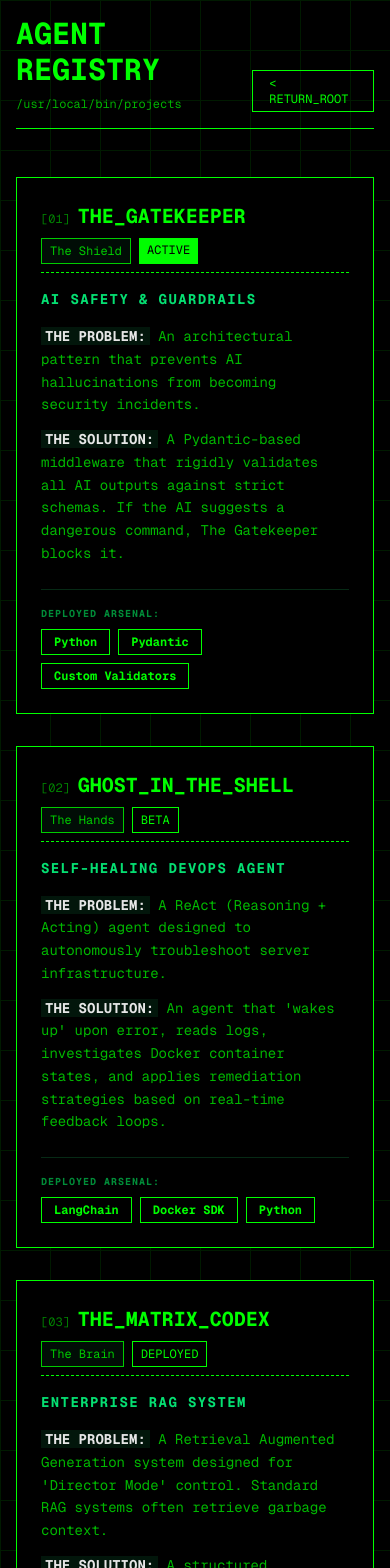
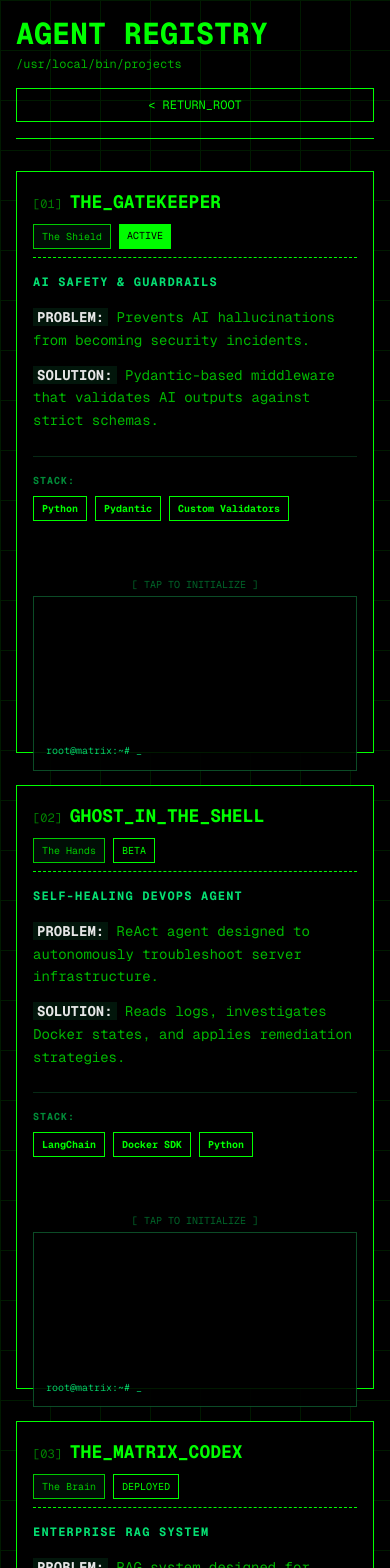
Before and after one commit to pabl0ramirez/matrix-cr-studio, a Next.js app: page /portfolio in a window 390 px wide. Shown: the top 1568 px of the page. Built offline with nearby package versions, Linux system fonts and the light colour scheme.

Commit message:
Fix mobile responsiveness and terminal logs

```diff
--- a/src/app/portfolio/page.js
+++ b/src/app/portfolio/page.js
@@ -3,37 +3,31 @@ import React, { useState, useEffect } from 'react';
 import Link from 'next/link';
 
 // --- SUB-COMPONENT: The Interactive Terminal ---
-const Terminal = ({ command, logs, isHovered }) => {
+const Terminal = ({ command, logs, isActive }) => {
   const [lines, setLines] = useState([]);
   const [activeText, setActiveText] = useState("");
-  const [step, setStep] = useState(0); // 0=Idle, 1=TypingCommand, 2=TypingLogs
+  const [step, setStep] = useState(0);
 
-  // EFFECT 1: Handle Reset when Mouse Leaves
   useEffect(() => {
-    if (!isHovered) {
+    if (!isActive) {
       setLines([]);
       setActiveText("");
       setStep(0);
     } else {
-      // Trigger start of animation
       setStep(1);
     }
-  }, [isHovered]);
+  }, [isActive]);
 
-  // EFFECT 2: Handle Animation Sequence
   useEffect(() => {
-    if (!isHovered) return;
+    if (!isActive) return;
 
     let timeout;
-
     if (step === 1) {
-        // Type the command line char by char
         if (activeText.length < command.length) {
             timeout = setTimeout(() => {
                 setActiveText(command.slice(0, activeText.length + 1));
             }, 50);
         } else {
-            // Command finished, move to logs
             timeout = setTimeout(() => {
                 setLines((prev) => [...prev, `root@matrix:~# ${command}`]);
                 setActiveText("");
@@ -42,40 +36,27 @@ const Terminal = ({ command, logs, isHovered }) => {
         }
     }
     else if (step === 2) {
-        // Type the logs line by line
-        // Calculate how many logs we have already printed (minus the command line)
         const printedLogsCount = lines.length - 1;
-
         if (printedLogsCount < logs.length) {
             timeout = setTimeout(() => {
                 setLines((prev) => [...prev, logs[printedLogsCount]]);
             }, 300);
         }
     }
-
     return () => clearTimeout(timeout);
-  }, [step, activeText, isHovered, command, logs, lines]);
+  }, [step, activeText, isActive, command, logs, lines]);
 
   return (
-    <div className="bg-black border border-green-900 p-4 text-[10px] md:text-xs font-mono opacity-90 flex flex-col justify-end min-h-[160px] shadow-inner h-full">
-      {/* Render processed lines */}
+    <div className="bg-black border border-green-900 p-3 text-[10px] font-mono opacity-90 flex flex-col justify-end min-h-[140px] shadow-inner h-full w-full">
       {lines.map((line, i) => (
         <div key={i} className="text-green-400 break-all leading-tight mb-1">
           {line}
         </div>
       ))}
-
-      {/* Render active typing line or idle cursor */}
       <div className="text-green-400 break-all leading-tight">
-        {step === 0 && (
-            <span>root@matrix:~# <span className="animate-pulse">_</span></span>
-        )}
-        {step === 1 && (
-            <span>root@matrix:~# {activeText}<span className="bg-green-500 w-2 h-4 inline-block align-middle ml-1"></span></span>
-        )}
-        {step === 2 && lines.length - 1 < logs.length && (
-             <span className="animate-pulse">_</span>
-        )}
+        {step === 0 && <span>root@matrix:~# <span className="animate-pulse">_</span></span>}
+        {step === 1 && <span>root@matrix:~# {activeText}<span className="bg-green-500 w-2 h-4 inline-block align-middle ml-1"></span></span>}
+        {step === 2 && lines.length - 1 < logs.length && <span className="animate-pulse">_</span>}
       </div>
     </div>
   );
@@ -85,46 +66,45 @@ const Terminal = ({ command, logs, isHovered }) => {
 const ProjectCard = ({ p }) => {
     const [isHovered, setIsHovered] = useState(false);
 
+    // Toggle for mobile tap
+    const toggleActive = () => setIsHovered(!isHovered);
+
     return (
         <div
-            className="border border-[#0F0] bg-black bg-opacity-90 p-6 hover:shadow-[0_0_20px_#0F0] hover:border-green-400 transition-all duration-300 group flex flex-col h-full relative"
+            className="border border-[#0F0] bg-black bg-opacity-90 p-4 md:p-6 hover:shadow-[0_0_20px_#0F0] hover:border-green-400 transition-all duration-300 group flex flex-col h-full relative cursor-pointer md:cursor-default"
             onMouseEnter={() => setIsHovered(true)}
             onMouseLeave={() => setIsHovered(false)}
+            onClick={toggleActive} // Tap to run on mobile
         >
-            {/* Header */}
             <div className="flex flex-col md:flex-row justify-between items-start md:items-center mb-4 border-b border-[#0F0] border-dashed pb-2">
                 <div className="flex items-baseline gap-2">
                     <span className="text-xs opacity-50">[{p.id}]</span>
-                    <h2 className="text-xl md:text-2xl font-bold group-hover:translate-x-2 transition-transform">{p.name}</h2>
+                    <h2 className="text-lg md:text-2xl font-bold group-hover:translate-x-2 transition-transform">{p.name}</h2>
                 </div>
                 <div className="flex gap-2 mt-2 md:mt-0">
-                    <span className="text-xs border border-[#0F0] px-2 py-1 opacity-80 bg-green-900/20">{p.role}</span>
-                    <span className={`text-xs px-2 py-1 ${p.status === 'ACTIVE' ? 'bg-[#0F0] text-black animate-pulse' : 'border border-[#0F0]'}`}>
-                        {p.status}
-                    </span>
+                   <span className="text-[10px] border border-[#0F0] px-2 py-1 opacity-80 bg-green-900/20">{p.role}</span>
+                   <span className={`text-[10px] px-2 py-1 ${p.status === 'ACTIVE' ? 'bg-[#0F0] text-black animate-pulse' : 'border border-[#0F0]'}`}>
+                    {p.status}
+                  </span>
                 </div>
             </div>
 
             <div className="grid md:grid-cols-3 gap-6 flex-grow">
-                {/* Description Column */}
                 <div className="md:col-span-2 flex flex-col">
-                    <h3 className="text-green-400 text-sm tracking-widest mb-4 font-bold">{p.subtitle}</h3>
-
+                    <h3 className="text-green-400 text-xs tracking-widest mb-4 font-bold">{p.subtitle}</h3>
                     <div className="mb-6 space-y-3 flex-grow">
-                        <p className="text-sm md:text-base opacity-90 leading-relaxed">
-                            <span className="font-bold text-white bg-green-900/30 px-1">THE PROBLEM:</span> <span className="opacity-80">{p.description}</span>
+                        <p className="text-sm opacity-90 leading-relaxed">
+                            <span className="font-bold text-white bg-green-900/30 px-1">PROBLEM:</span> <span className="opacity-80">{p.description}</span>
                         </p>
-                        <p className="text-sm md:text-base opacity-90 leading-relaxed">
-                            <span className="font-bold text-white bg-green-900/30 px-1">THE SOLUTION:</span> <span className="opacity-80">{p.solution}</span>
+                        <p className="text-sm opacity-90 leading-relaxed">
+                            <span className="font-bold text-white bg-green-900/30 px-1">SOLUTION:</span> <span className="opacity-80">{p.solution}</span>
                         </p>
                     </div>
-
-                    {/* ARSENAL SECTION */}
-                    <div className="mt-auto pt-4 border-t border-green-900/50">
-                        <div className="text-[10px] text-green-500 mb-2 uppercase tracking-widest font-bold opacity-70">Deployed Arsenal:</div>
+                    <div className="mt-auto pt-4 border-t border-green-900/50 mb-4 md:mb-0">
+                        <div className="text-[10px] text-green-500 mb-2 uppercase tracking-widest font-bold opacity-70">Stack:</div>
                         <div className="flex flex-wrap gap-2">
                             {p.stack.map(tech => (
-                                <span key={tech} className="border border-[#0F0] text-[#0F0] px-3 py-1 text-xs font-bold bg-black hover:bg-[#0F0] hover:text-black transition-colors cursor-default">
+                                <span key={tech} className="border border-[#0F0] text-[#0F0] px-2 py-1 text-[10px] font-bold bg-black">
                                     {tech}
                                 </span>
                             ))}
@@ -132,12 +112,15 @@ const ProjectCard = ({ p }) => {
                     </div>
                 </div>
 
-                {/* Animated Terminal Column */}
-                <div className="hidden md:block h-full">
+                {/* Terminal is now VISIBLE on mobile (removed 'hidden') */}
+                <div className="block h-full mt-4 md:mt-0">
+                    <div className="md:hidden text-[10px] text-center text-green-500 opacity-50 mb-1 animate-pulse">
+                        [ TAP TO INITIALIZE ]
+                    </div>
                     <Terminal
                         command={`./init_${p.name.toLowerCase()}`}
                         logs={p.logs}
-                        isHovered={isHovered}
+                        isActive={isHovered}
                     />
                 </div>
             </div>
@@ -145,8 +128,8 @@ const ProjectCard = ({ p }) => {
     );
 };
 
-// --- MAIN PAGE COMPONENT ---
 export default function Portfolio() {
+  // ... (Project data remains exactly the same as before) ...
   const projects = [
     {
       id: "01",
@@ -154,15 +137,10 @@ export default function Portfolio() {
       subtitle: "AI SAFETY & GUARDRAILS",
       role: "The Shield",
       status: "ACTIVE",
-      description: "An architectural pattern that prevents AI hallucinations from becoming security incidents.",
-      solution: "A Pydantic-based middleware that rigidly validates all AI outputs against strict schemas. If the AI suggests a dangerous command, The Gatekeeper blocks it.",
+      description: "Prevents AI hallucinations from becoming security incidents.",
+      solution: "Pydantic-based middleware that validates AI outputs against strict schemas.",
       stack: ["Python", "Pydantic", "Custom Validators"],
-      logs: [
-          "[System] Loading Pydantic Schemas... OK",
-          "[Security] Inspecting Output... FLAG DETECTED",
-          "[Action] Blocked unsafe command: 'rm -rf /'",
-          "[Status] System Secure."
-      ]
+      logs: ["[System] Loading Schemas...", "[Security] FLAG DETECTED", "[Action] Blocked: 'rm -rf /'", "[Status] System Secure."]
     },
     {
       id: "02",
@@ -170,15 +148,10 @@ export default function Portfolio() {
       subtitle: "SELF-HEALING DEVOPS AGENT",
       role: "The Hands",
       status: "BETA",
-      description: "A ReAct (Reasoning + Acting) agent designed to autonomously troubleshoot server infrastructure.",
-      solution: "An agent that 'wakes up' upon error, reads logs, investigates Docker container states, and applies remediation strategies based on real-time feedback loops.",
+      description: "ReAct agent designed to autonomously troubleshoot server infrastructure.",
+      solution: "Reads logs, investigates Docker states, and applies remediation strategies.",
       stack: ["LangChain", "Docker SDK", "Python"],
-      logs: [
-          "[Alert] Service 'web-api' Unresponsive",
-          "[Agent] Reading /var/log/syslog...",
-          "[Analysis] Memory Overflow Detected",
-          "[Action] Restarting Docker Container... SUCCESS"
-      ]
+      logs: ["[Alert] Service Unresponsive", "[Agent] Reading logs...", "[Action] Restart Container", "[Status] SUCCESS"]
     },
     {
       id: "03",
@@ -186,15 +159,10 @@ export default function Portfolio() {
       subtitle: "ENTERPRISE RAG SYSTEM",
       role: "The Brain",
       status: "DEPLOYED",
-      description: "A Retrieval Augmented Generation system designed for 'Director Mode' control. Standard RAG systems often retrieve garbage context.",
-      solution: "A structured knowledge pipeline using ChromaDB that cleans, tags, and slices technical manuals (PDFs) into precise chunks with human verification.",
-      stack: ["LangChain", "ChromaDB", "OpenAI API", "Streamlit"],
-      logs: [
-          "[Query] 'Reset Procedure for HPE Server'",
-          "[Vector] Retrieving Chunks... (Matches: 3)",
-          "[Context] Cleaning & Ranking...",
-          "[Output] Generating Response... COMPLETE"
-      ]
+      description: "RAG system designed for 'Director Mode' control.",
+      solution: "Knowledge pipeline using ChromaDB that cleans and tags technical manuals.",
+      stack: ["LangChain", "ChromaDB", "OpenAI"],
+      logs: ["[Query] 'Reset Procedure'", "[Vector] Retrieving...", "[Context] Ranking...", "[Output] COMPLETE"]
     },
     {
       id: "04",
@@ -202,81 +170,50 @@ export default function Portfolio() {
       subtitle: "FINANCIAL CO-PILOT",
       role: "The Analyst",
       status: "ACTIVE",
-      description: "Micro-investment analysis agent designed to navigate market volatility and identify trend anomalies.",
-      solution: "Autonomous monitoring of financial data streams to provide actionable intelligence without human latency.",
-      stack: ["Python", "Pandas", "LLM Integration"],
-      logs: [
-          "[Stream] Connecting to Market Feed...",
-          "[Analysis] Ticker SPY: Volatility > 2.5",
-          "[Pattern] Bearish Divergence Detected",
-          "[Signal] ALERT: HEDGE POSITIONS"
-      ]
+      description: "Micro-investment analysis agent for market volatility.",
+      solution: "Autonomous monitoring of financial data streams.",
+      stack: ["Python", "Pandas", "LLM"],
+      logs: ["[Stream] Connecting...", "[Analysis] Volatility > 2.5", "[Signal] ALERT: HEDGE", "[Status] Sent."]
     }
   ];
 
   const arsenal = [
     { domain: "AI Frameworks", tools: "LangChain, CrewAI, OpenAI API" },
     { domain: "Core Engineering", tools: "Python, Bash, JSON" },
-    { domain: "Infrastructure", tools: "Docker, Linux, Check Point Firewalls, HPE" },
-    { domain: "Data & Vector", tools: "ChromaDB, Pydantic (Data Validation)" },
+    { domain: "Infrastructure", tools: "Docker, Linux, Check Point, HPE" },
+    { domain: "Data & Vector", tools: "ChromaDB, Pydantic" },
     { domain: "Interface", tools: "Streamlit, CLI" }
   ];
 
   return (
-    <div className="min-h-screen bg-black text-[#0F0] font-mono p-4 md:p-8 relative overflow-hidden">
-      {/* Grid Background Effect */}
-      <div className="absolute inset-0 z-0 opacity-10"
-           style={{backgroundImage: 'linear-gradient(#0F0 1px, transparent 1px), linear-gradient(90deg, #0F0 1px, transparent 1px)', backgroundSize: '50px 50px'}}>
-      </div>
-
+    <div className="min-h-screen bg-black text-[#0F0] font-mono p-4 md:p-8 relative">
+      <div className="absolute inset-0 z-0 opacity-10" style={{backgroundImage: 'linear-gradient(#0F0 1px, transparent 1px), linear-gradient(90deg, #0F0 1px, transparent 1px)', backgroundSize: '50px 50px'}}></div>
       <div className="relative z-10 max-w-5xl mx-auto">
-        <header className="mb-12 border-b border-[#0F0] pb-4 flex justify-between items-end">
+        <header className="mb-8 border-b border-[#0F0] pb-4 flex flex-col md:flex-row justify-between md:items-end gap-4">
           <div>
-            <h1 className="text-3xl md:text-4xl font-bold mb-2">AGENT REGISTRY</h1>
-            <p className="text-xs md:text-sm opacity-70">/usr/local/bin/projects</p>
+            <h1 className="text-3xl font-bold mb-1">AGENT REGISTRY</h1>
+            <p className="text-xs opacity-70">/usr/local/bin/projects</p>
           </div>
-          <Link href="/" className="hover:bg-[#0F0] hover:text-black px-4 py-1 border border-[#0F0] transition-colors text-xs md:text-sm">
+          <Link href="/" className="w-full md:w-auto text-center hover:bg-[#0F0] hover:text-black px-4 py-2 border border-[#0F0] transition-colors text-xs">
             &lt; RETURN_ROOT
           </Link>
         </header>
 
-        {/* PROJECTS GRID */}
         <div className="grid gap-8 mb-16">
-          {projects.map((p) => (
-            <ProjectCard key={p.id} p={p} />
-          ))}
+          {projects.map((p) => <ProjectCard key={p.id} p={p} />)}
         </div>
 
-        {/* TECHNICAL ARSENAL SUMMARY */}
         <div className="mb-16">
-          <h2 className="text-2xl font-bold mb-6 border-l-4 border-[#0F0] pl-4">FULL TECHNICAL ARSENAL</h2>
+          <h2 className="text-xl font-bold mb-4 border-l-4 border-[#0F0] pl-4">TECHNICAL ARSENAL</h2>
           <div className="border border-[#0F0] bg-black bg-opacity-90">
             {arsenal.map((item, index) => (
-              <div key={index} className="grid grid-cols-1 md:grid-cols-4 border-b border-green-900 last:border-0 hover:bg-[#0F0] hover:bg-opacity-5 transition-colors">
-                <div className="p-4 font-bold border-b md:border-b-0 md:border-r border-green-900 bg-green-900/10 md:bg-transparent text-sm md:text-base">
-                  {item.domain}
-                </div>
-                <div className="p-4 md:col-span-3 opacity-80 flex items-center text-sm md:text-base">
-                  {item.tools}
-                </div>
+              <div key={index} className="grid grid-cols-1 md:grid-cols-4 border-b border-green-900 last:border-0">
+                <div className="p-3 font-bold border-b md:border-b-0 md:border-r border-green-900 bg-green-900/10 text-xs">{item.domain}</div>
+                <div className="p-3 md:col-span-3 opacity-80 text-xs">{item.tools}</div>
               </div>
             ))}
           </div>
         </div>
-
-        {/* CONNECT CTA */}
-        <div className="text-center border border-[#0F0] border-dashed p-8 bg-green-900/5">
-          <p className="text-lg md:text-xl mb-4">
-            "I am currently open to <span className="text-white font-bold">Staff AI Engineer</span> roles."
-          </p>
-          <p className="opacity-70 mb-8 text-sm max-w-2xl mx-auto">
-             If you need someone who understands both the <span className="text-[#0F0]">Neural Network</span> and the <span className="text-[#0F0]">Network Switch</span>, let's talk.
-          </p>
-          <Link href="/contact" className="inline-block hover:bg-[#0F0] hover:text-black px-8 py-3 border border-[#0F0] transition-all duration-300 uppercase tracking-widest font-bold">
-            &gt; INITIATE HANDSHAKE
-          </Link>
-        </div>
-
       </div>
     </div>
   );
```
Also changed, not shown: src/app/about/page.js (+40 -128 lines), src/app/contact/page.js (+14 -25 lines).
